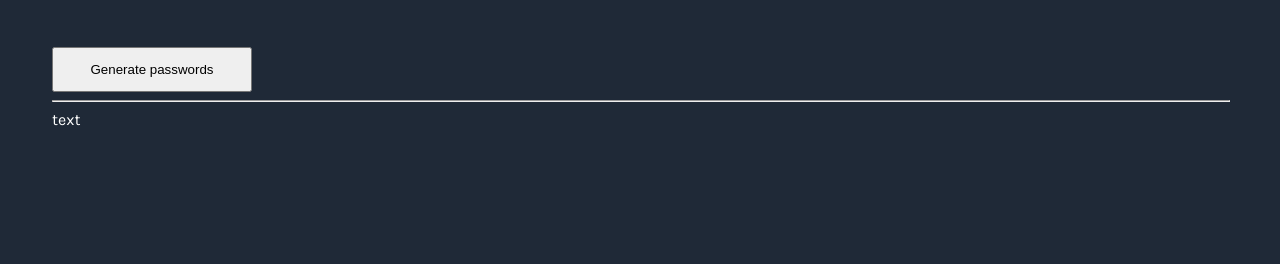
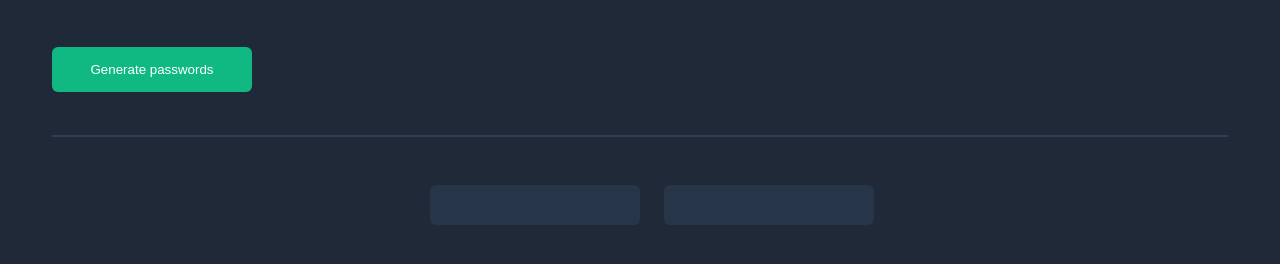
Before and after one commit to alexjhewitt/scrimba, a plain HTML site: page projects/password-generator/index.html in a window 1280 px wide. Shown: the part 230-494 px from the top of the page. Drawn offline with Linux system fonts and the light colour scheme.

Commit message:
add all css changes

```diff
--- a/projects/password-generator/index.css
+++ b/projects/password-generator/index.css
@@ -8,21 +8,55 @@ body {
   justify-content: flex-start;
   padding: 0 52px;
 }
+
 hr {
+  height: 2px;
   width: 100%;
+  background-color: #2f3e53;
+  border: none;
 }
+
 .emphasis {
   color: #4adf86;
 }
-#generate-passwords {
+
+.password-field {
+  cursor: pointer;
+  display: flex;
+  justify-content: center;
+  align-items: center;
+  border-radius: 6px;
+  color: #55f991;
+  margin-left: 24px;
+  background-color: #273549;
+  height: 40px;
+  width: 210px;
+}
+
+#generate-passwords-btn {
+  cursor: pointer;
   height: 45px;
   width: 200px;
   margin-top: 50px;
+  background-color: #10b981;
+  color: white;
+  border: none;
+  border-radius: 6px;
+  margin-bottom: 35px;
 }
+#generate-passwords-btn:active {
+  background-color: #059669;
+}
+
 #main-call {
   padding-top: 115px;
   font-weight: 800px;
   margin: 0px;
+}
+#passwords-div {
+  margin-top: 40px;
+  display: flex;
+  justify-content: center;
 }
 
 #subline {
--- a/projects/password-generator/index.html
+++ b/projects/password-generator/index.html
@@ -18,13 +18,13 @@
       <div class="emphasis">random password</div>
     </h1>
     <h2 id="subline">Never use an insecure password again.</h2>
-    <button id="generate-passwords" onclick="generatePasswords()">
+    <button id="generate-passwords-btn" onclick="generatePasswords()">
       Generate passwords
     </button>
     <hr />
     <div id="passwords-div">
-      <div id="password-one">text</div>
-      <div id="password-two"></div>
+      <div id="password-one" class="password-field"></div>
+      <div id="password-two" class="password-field"></div>
     </div>
     <script src="index.js"></script>
   </body>
```
